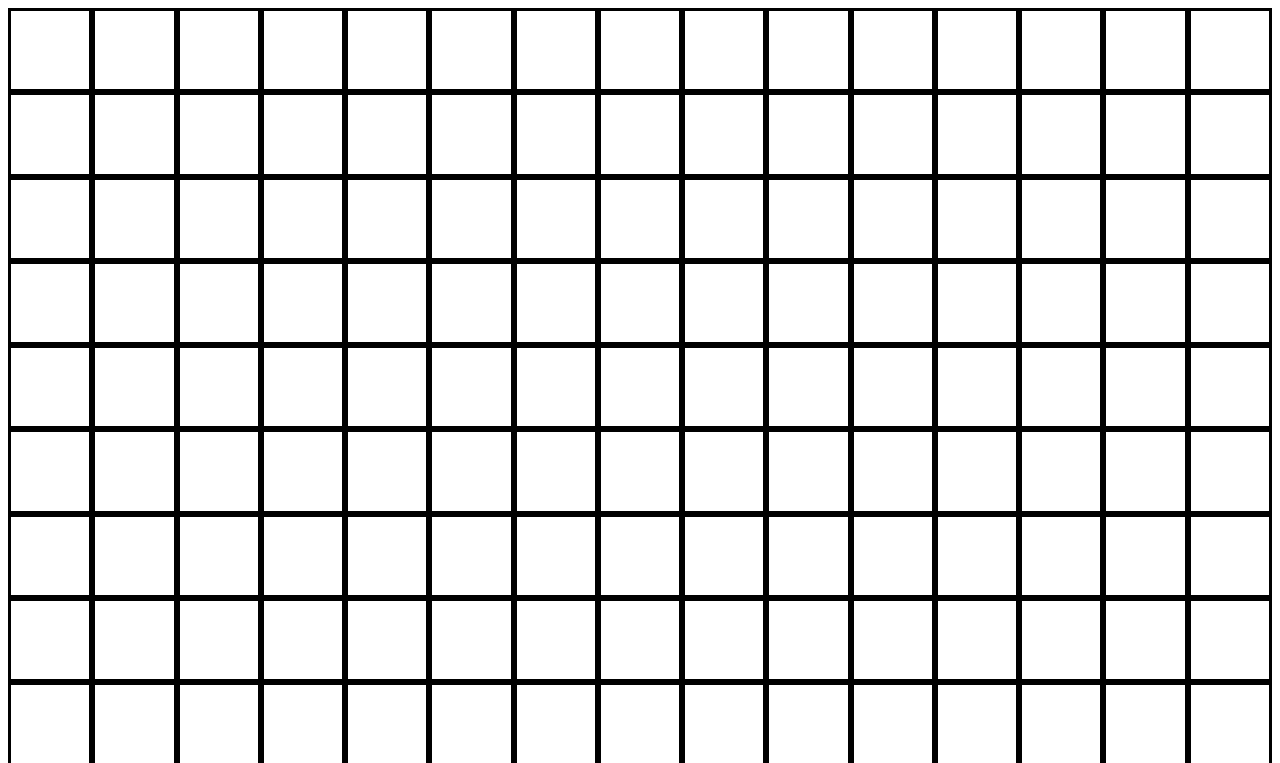
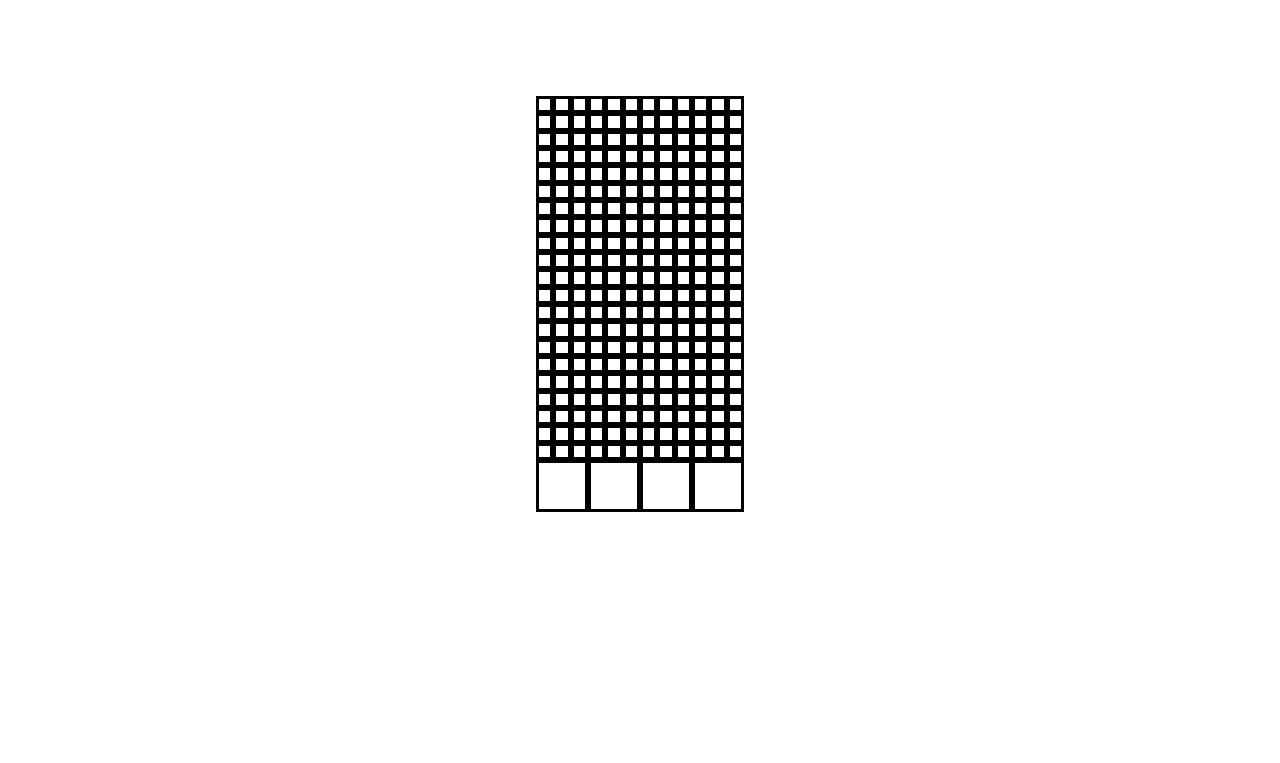
Before and after one commit to ronangleeson11/etch-a-sketch, a plain HTML site: page index.html in a window 1280 px wide. Shown: the top 763 px of the page. Drawn offline with Linux system fonts and the light colour scheme.

Commit message:
Shrink grid to fit on screen

```diff
--- a/style.css
+++ b/style.css
@@ -6,10 +6,12 @@ body {
     display: flex;
     flex-wrap: wrap;
     /* margin: 33vh; */
+    margin: 12vh 66vh;
+
 }
 
 .cell {
-    flex: 5.8%;
+    flex: 5%;
     border-style: solid;
     height: auto;
     aspect-ratio: 1;
```
